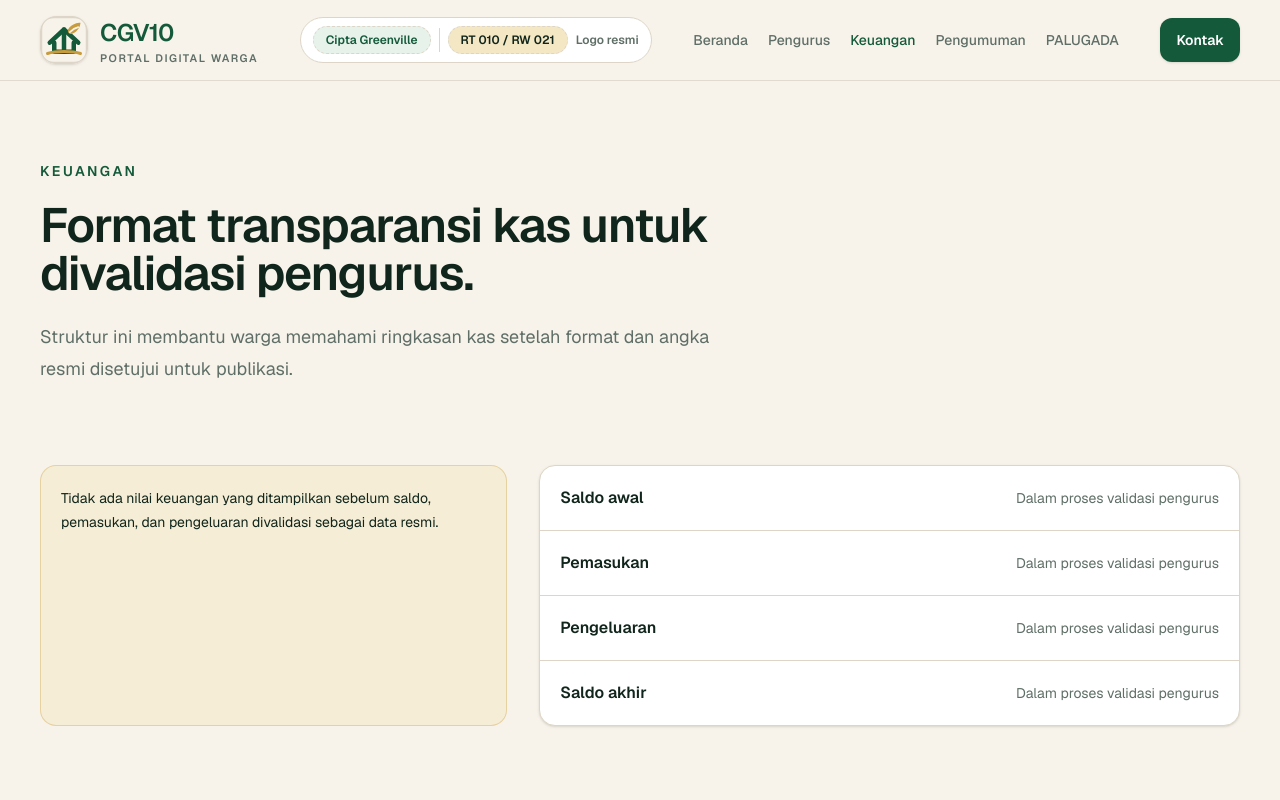
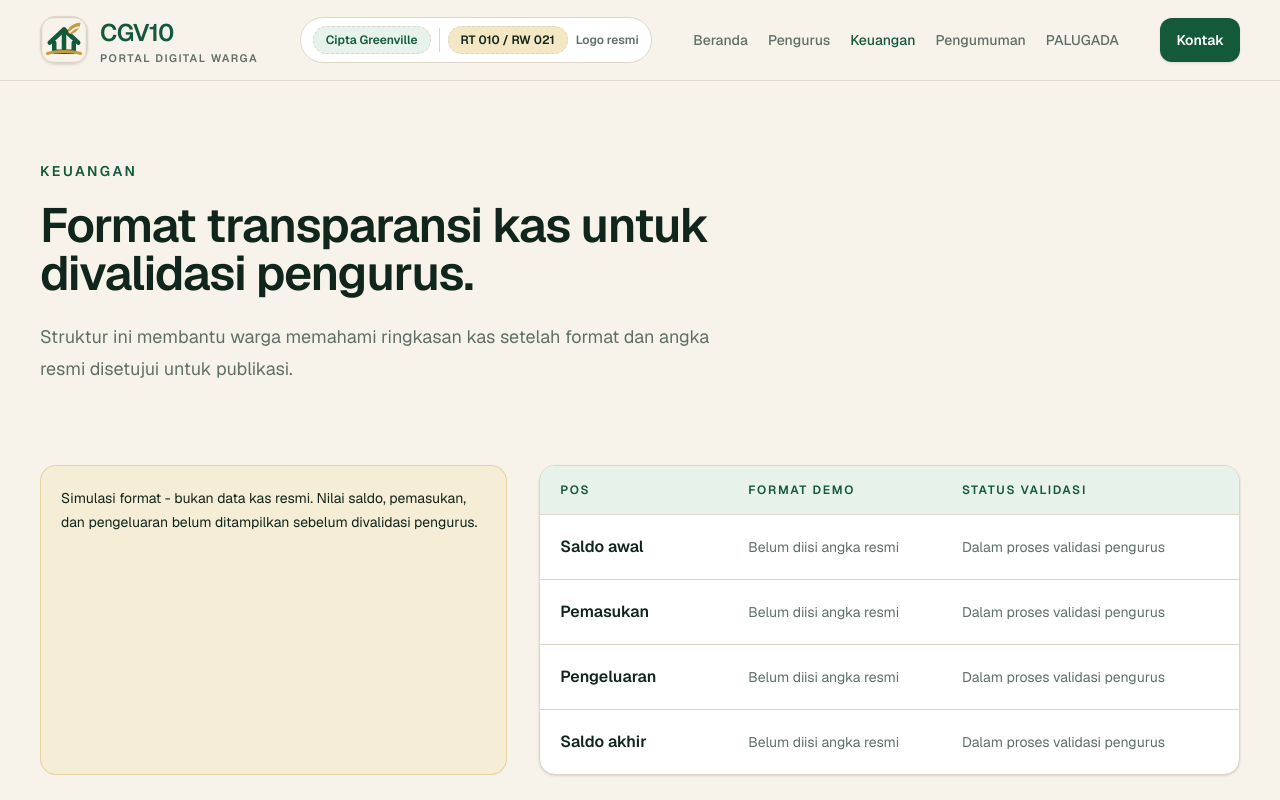
Before and after one commit to ptahlulkaryautama-coder/cgv10, a Next.js app: page /keuangan in a window 1280 px wide. Shown: the top 800 px of the page. Built offline with nearby package versions, Linux system fonts and the light colour scheme.

Commit message:
polish presentation demo content

```diff
--- a/app/keuangan/page.tsx
+++ b/app/keuangan/page.tsx
@@ -4,6 +4,8 @@ import {
   PlaceholderNotice,
 } from "../components/portal";
 import { financeRows } from "@/lib/portal-data";
+
+const demoColumns = ["Pos", "Format demo", "Status validasi"] as const;
 
 export default function KeuanganPage() {
   return (
@@ -15,21 +17,25 @@ export default function KeuanganPage() {
       />
       <section className="mx-auto grid max-w-7xl gap-8 px-4 pb-16 sm:px-6 lg:grid-cols-[0.8fr_1.2fr] lg:px-8 lg:pb-24 xl:px-10">
         <PlaceholderNotice>
-          Tidak ada nilai keuangan yang ditampilkan sebelum saldo, pemasukan,
-          dan pengeluaran divalidasi sebagai data resmi.
+          Simulasi format - bukan data kas resmi. Nilai saldo, pemasukan, dan
+          pengeluaran belum ditampilkan sebelum divalidasi pengurus.
         </PlaceholderNotice>
         <div className="overflow-hidden rounded-2xl border border-border bg-surface shadow-sm">
-          {financeRows.map((row, index) => (
+          <div className="grid gap-2 border-b border-border bg-primary-soft px-4 py-4 text-xs font-semibold uppercase tracking-[0.14em] text-primary sm:grid-cols-[0.7fr_0.8fr_1fr] sm:px-5">
+            {demoColumns.map((column) => (
+              <p key={column}>{column}</p>
+            ))}
+          </div>
+          {financeRows.map((row) => (
             <div
               key={row.label}
-              className={`grid gap-2 px-4 py-5 sm:grid-cols-[0.7fr_1fr] sm:px-5 ${
-                index > 0 ? "border-t border-border" : ""
-              }`}
+              className="grid gap-2 border-b border-border px-4 py-5 last:border-b-0 sm:grid-cols-[0.7fr_0.8fr_1fr] sm:px-5"
             >
               <p className="font-semibold text-foreground">{row.label}</p>
-              <p className="text-sm leading-6 text-muted sm:text-right">
-                {row.value}
+              <p className="text-sm leading-6 text-muted">
+                Belum diisi angka resmi
               </p>
+              <p className="text-sm leading-6 text-muted">{row.value}</p>
             </div>
           ))}
         </div>
--- a/app/kontak/page.tsx
+++ b/app/kontak/page.tsx
@@ -24,7 +24,7 @@ export default function KontakPage() {
           {contacts.map((contact) => (
             <article
               key={contact.role}
-              className="rounded-2xl border border-border bg-surface p-6 shadow-sm"
+              className="rounded-2xl border border-border bg-surface p-6 shadow-sm transition-colors hover:border-primary/30"
             >
               <div className="mb-5 flex items-center justify-between gap-4">
                 <div className="grid h-12 w-12 place-items-center rounded-xl bg-primary-soft text-primary">
@@ -38,6 +38,9 @@ export default function KontakPage() {
                   className="h-16 w-16 shrink-0 rounded-xl border border-dashed border-border bg-background"
                 />
               </div>
+              <p className="mb-3 inline-flex rounded-full bg-accent-soft px-3 py-1 text-[0.68rem] font-semibold uppercase tracking-[0.14em] text-foreground">
+                Persetujuan publikasi
+              </p>
               <h2 className="text-lg font-semibold">{contact.role}</h2>
               <p className="mt-3 text-sm leading-6 text-muted">
                 {contact.text}
--- a/app/page.tsx
+++ b/app/page.tsx
@@ -46,6 +46,9 @@ export default function Home() {
               adalah membuat informasi, pengumuman, transparansi, dan direktori
               warga lebih rapi untuk ditinjau bersama.
             </p>
+            <div className="mt-6 inline-flex rounded-full border border-accent/40 bg-accent-soft px-4 py-2 text-sm font-semibold text-foreground">
+              Data simulasi untuk review pengurus
+            </div>
             <div className="mt-8 flex flex-col gap-3 sm:flex-row">
               <Link
                 href="/pengurus/"
@@ -114,8 +117,11 @@ export default function Home() {
             {phaseFocus.map((item) => (
               <article
                 key={item.title}
-                className="rounded-2xl border border-border bg-background p-5 shadow-sm"
+                className="rounded-2xl border border-border bg-background p-5 shadow-sm transition-colors hover:border-primary/30"
               >
+                <p className="mb-4 inline-flex rounded-full bg-accent-soft px-3 py-1 text-[0.68rem] font-semibold uppercase tracking-[0.14em] text-foreground">
+                  Data menunggu validasi
+                </p>
                 <div className="mb-4 grid h-11 w-11 place-items-center rounded-xl bg-primary-soft text-primary">
                   <Icon name={item.icon} />
                 </div>
--- a/app/palugada/page.tsx
+++ b/app/palugada/page.tsx
@@ -112,11 +112,16 @@ export default function PalugadaPage() {
           WA aktif sampai data, aturan item, dan kontak resmi disetujui
           pengurus.
         </PlaceholderNotice>
+        <div className="mt-8 rounded-2xl border border-primary/25 bg-primary-soft p-5 text-sm leading-6 text-foreground">
+          PALUGADA CGV ditampilkan sebagai kampanye prioritas dan contoh
+          tampilan direktori warga. Semua item perlu aturan submit, validasi,
+          dan persetujuan sebelum dapat dipublikasikan.
+        </div>
         <div className="mt-8 grid gap-4 lg:grid-cols-3">
           {[1, 2, 3].map((item) => (
             <article
               key={item}
-              className="rounded-2xl border border-border bg-surface p-5 shadow-sm"
+              className="rounded-2xl border border-border bg-surface p-5 shadow-sm transition-colors hover:border-primary/30"
             >
               <p className="mb-4 text-xs font-semibold uppercase tracking-[0.16em] text-primary">
                 Contoh format
--- a/app/pengumuman/page.tsx
+++ b/app/pengumuman/page.tsx
@@ -23,8 +23,11 @@ export default function PengumumanPage() {
           {announcements.map((item) => (
             <article
               key={item.title}
-              className="rounded-2xl border border-border bg-surface p-5 shadow-sm sm:p-6"
+              className="rounded-2xl border border-border bg-surface p-5 shadow-sm transition-colors hover:border-primary/30 sm:p-6"
             >
+              <p className="mb-4 inline-flex rounded-full bg-accent-soft px-3 py-1 text-[0.68rem] font-semibold uppercase tracking-[0.14em] text-foreground">
+                Contoh pengumuman
+              </p>
               <div className="mb-5 grid h-12 w-12 place-items-center rounded-xl bg-accent-soft text-foreground">
                 <Icon name={item.icon} />
               </div>
--- a/app/pengurus/page.tsx
+++ b/app/pengurus/page.tsx
@@ -25,22 +25,39 @@ export default function PengurusPage() {
           {pengurusRoles.map((role) => (
             <article
               key={role.title}
-              className="rounded-2xl border border-border bg-surface p-5 shadow-sm sm:p-6"
+              className={`rounded-2xl border p-5 shadow-sm sm:p-6 ${
+                role.imageSrc
+                  ? "border-primary/25 bg-surface"
+                  : "border-border bg-surface"
+              }`}
             >
               <div className="mb-5 flex items-center gap-3">
+                {role.imageSrc ? (
+                  <div className="group/photo overflow-hidden rounded-2xl border border-border bg-background shadow-[0_14px_35px_rgba(20,90,58,0.16)] transition-shadow duration-300 hover:shadow-[0_18px_48px_rgba(20,90,58,0.22)]">
                     <Image
-                  src={
-                    role.imageSrc ?? "/assets/placeholders/profile-placeholder.svg"
-                  }
+                      src={role.imageSrc}
                       alt={role.imageAlt ?? ""}
+                      width="96"
+                      height="96"
+                      className="h-20 w-20 object-cover transition-transform duration-300 ease-out group-hover/photo:scale-105 sm:h-24 sm:w-24"
+                    />
+                  </div>
+                ) : (
+                  <Image
+                    src="/assets/placeholders/profile-placeholder.svg"
+                    alt=""
                     width="48"
                     height="48"
                     className="h-12 w-12 rounded-xl object-cover"
                   />
+                )}
                 <div className="grid h-12 w-12 place-items-center rounded-xl bg-primary-soft text-primary">
                   <Icon name={role.icon} />
                 </div>
               </div>
+              <p className="mb-3 inline-flex rounded-full bg-accent-soft px-3 py-1 text-[0.68rem] font-semibold uppercase tracking-[0.14em] text-foreground">
+                {role.name ? "Data resmi tersedia" : "Menunggu konfirmasi"}
+              </p>
               <p className="text-xs font-semibold uppercase tracking-[0.14em] text-primary">
                 {role.title}
               </p>
```
Also changed, not shown: 1 other file (tests, documents, lock files or other folders). Lines whose indentation alone changed are shown as unchanged.
